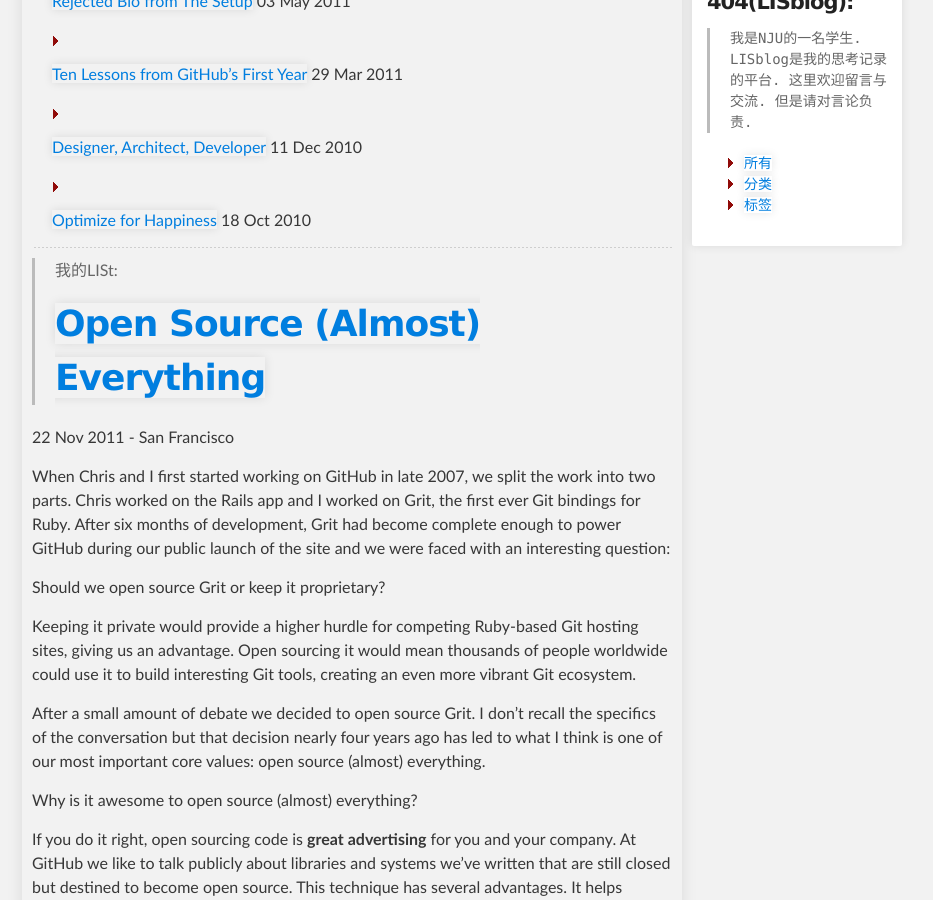
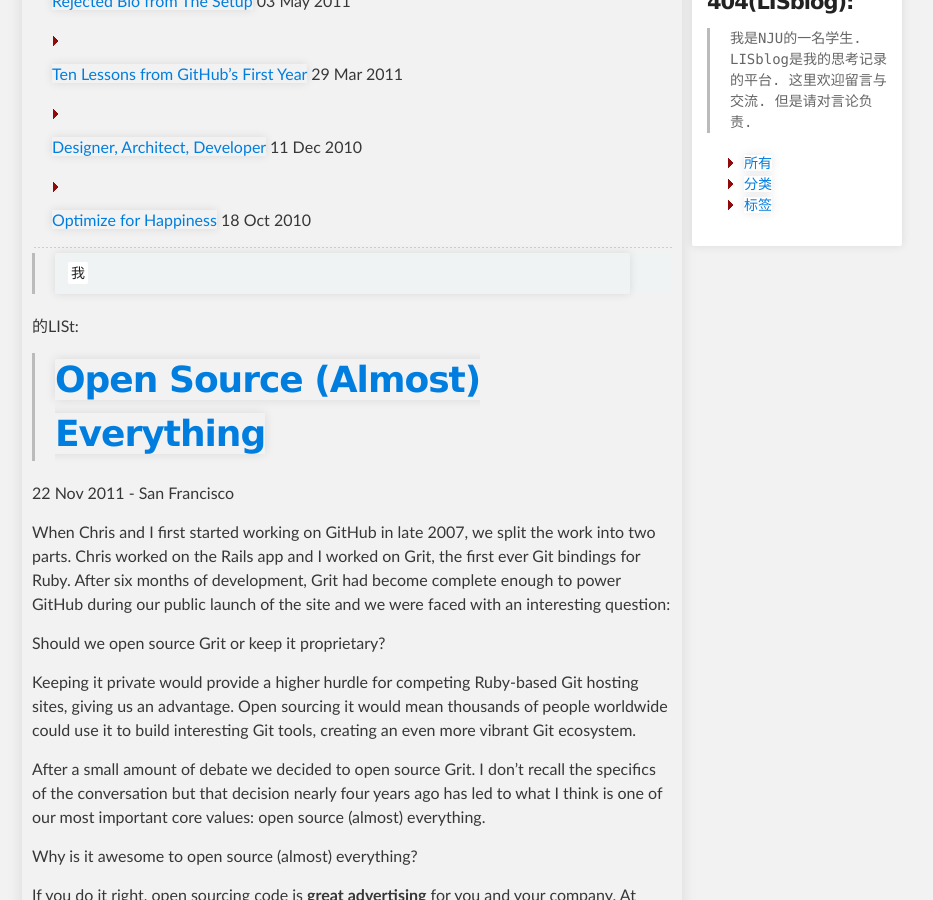
Before and after one commit to tonlog/tonlog.github.io, a Jekyll site: the page built from index.md, in a window 1280 px wide and 900 px high, scrolled down 496 px. Shown: the whole window, without its empty margins (234-1167 px from the left). Built offline with Jekyll 4.4.1, drawn with Linux system fonts in a browser that asks for light colours; Markdown is read by kramdown in place of the engine named in the settings.

Commit message:
Update index.md

```diff
--- a/index.md
+++ b/index.md
@@ -14,7 +14,15 @@
 
 {% for post in site.posts limit: 2 %}
 <hr/>
-> 我的LISt:
+> {% if post.tag.size > 0 %}
+    关于
+    {% for tag in post.tags %}
+      <a href="/tag.html#{{ tag }}">{{ tag }}</a>
+    {% endfor %}
+  {% else %}
+    我
+  {% endif %}
+  的LISt:
 > {{ post.content }}
 </br>
 
```
